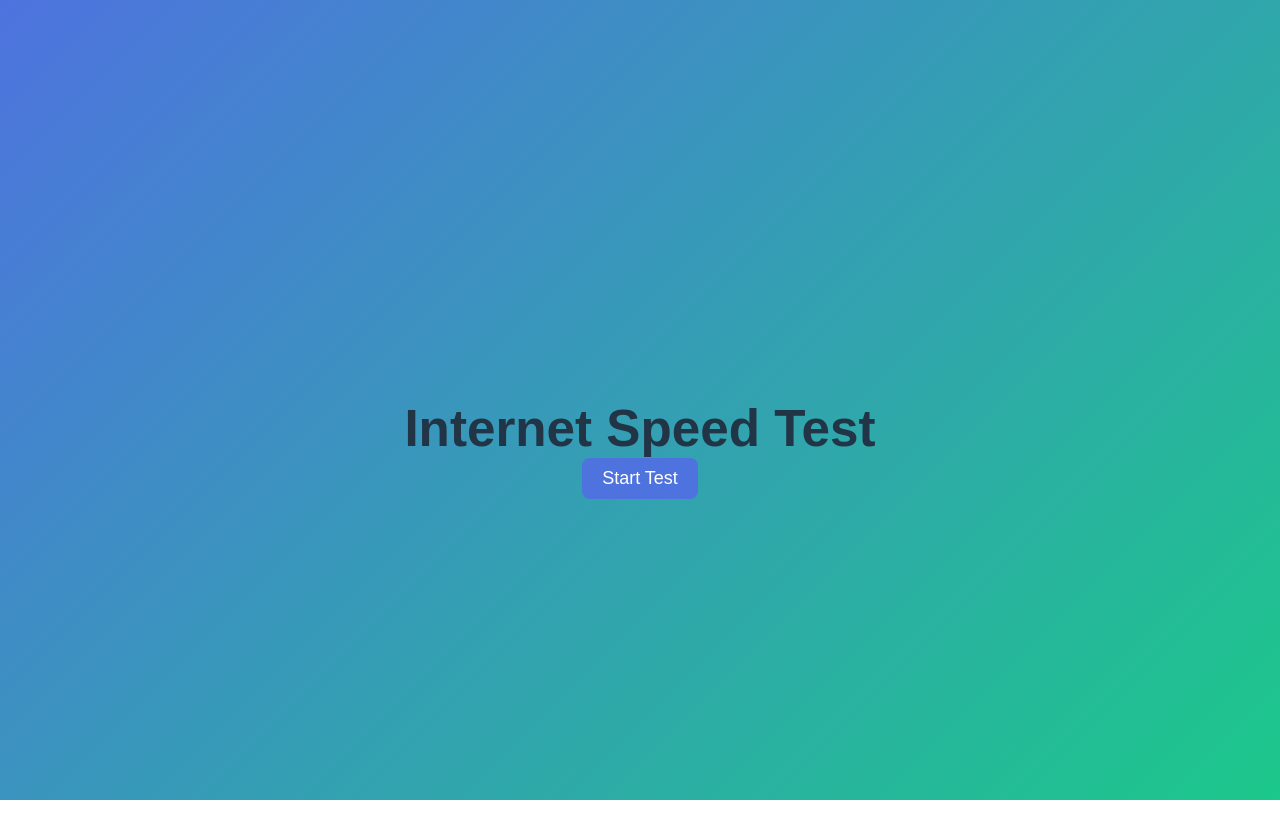
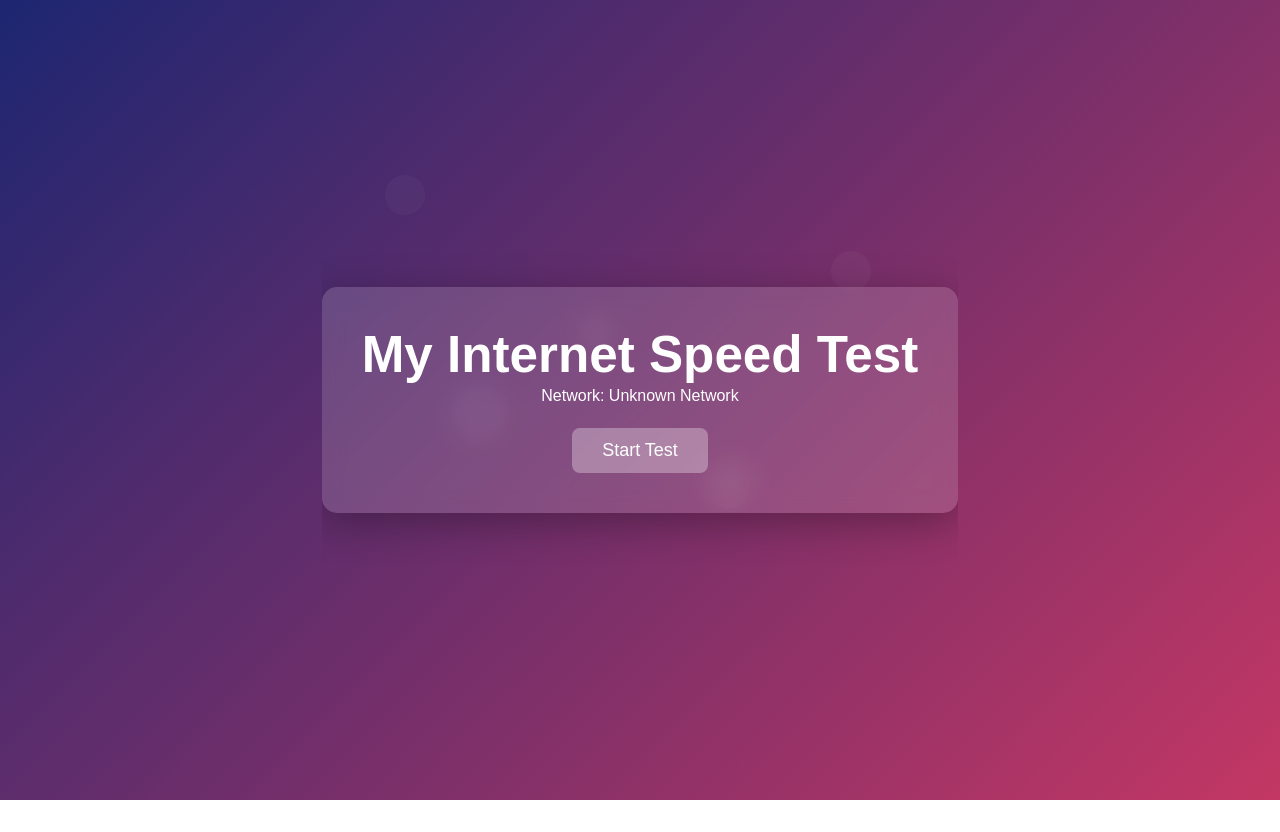
Before and after one commit to arundind/internet-speder-react, a React (Vite) app: page / in a window 1280 px wide. Before the commit the page ends 800 px from the top, so only its background shows below. Built offline with nearby package versions, Linux system fonts and the light colour scheme; no server answers.

Commit message:
Arun Dinda

```diff
--- a/src/App.css
+++ b/src/App.css
@@ -4,96 +4,3 @@
   padding: 2rem;
   text-align: center;
 }
-
-/* Reset */
-* {
-  margin: 0;
-  padding: 0;
-  box-sizing: border-box;
-}
-
-/* Background */
-body {
-  font-family: 'Segoe UI', Tahoma, Geneva, Verdana, sans-serif;
-  background: linear-gradient(135deg, #4e73df, #1cc88a);
-  height: 100vh;
-  display: flex;
-  justify-content: center;
-  align-items: center;
-}
-
-/* Main Container */
-.container {
-  background: white;
-  padding: 40px;
-  border-radius: 15px;
-  width: 350px;
-  text-align: center;
-  box-shadow: 0 15px 35px rgba(0, 0, 0, 0.2);
-  animation: fadeIn 0.8s ease-in-out;
-}
-
-/* Title */
-.container h1 {
-  margin-bottom: 25px;
-  color: #333;
-}
-
-/* Button */
-button {
-  background: #4e73df;
-  color: white;
-  border: none;
-  padding: 12px 25px;
-  font-size: 16px;
-  border-radius: 8px;
-  cursor: pointer;
-  transition: 0.3s ease;
-}
-
-button:hover {
-  background: #2e59d9;
-  transform: scale(1.05);
-}
-
-button:disabled {
-  background: #999;
-  cursor: not-allowed;
-}
-
-/* Result Box */
-.result {
-  margin-top: 30px;
-  padding: 20px;
-  border-radius: 10px;
-  background: #f8f9fc;
-  animation: popUp 0.5s ease-in-out;
-}
-
-.result h2 {
-  color: #1cc88a;
-  font-size: 28px;
-}
-
-/* Animations */
-@keyframes fadeIn {
-  from {
-    opacity: 0;
-    transform: translateY(-15px);
-  }
-  to {
-    opacity: 1;
-    transform: translateY(0);
-  }
-}
-
-@keyframes popUp {
-  from {
-    transform: scale(0.8);
-    opacity: 0;
-  }
-  to {
-    transform: scale(1);
-    opacity: 1;
-  }
-}
--- a/src/component/InternetSpeedTest.jsx
+++ b/src/component/InternetSpeedTest.jsx
@@ -1,8 +1,22 @@
-import React, { useState } from "react";
+import React, { useState, useEffect } from "react";
+import "./style.css";
 
 export default function InternetSpeedTest() {
   const [speed, setSpeed] = useState(null);
   const [loading, setLoading] = useState(false);
+  const [isp, setIsp] = useState("");
+
+  // Detect Internet Provider
+  useEffect(() => {
+    fetch("https://ipapi.co/json/")
+      .then((res) => res.json())
+      .then((data) => {
+        setIsp(data.org);
+      })
+      .catch(() => {
+        setIsp("Unknown Network");
+      });
+  }, []);
 
   const startTest = () => {
     setLoading(true);
@@ -11,7 +25,7 @@ export default function InternetSpeedTest() {
     const imageAddr =
       "https://upload.wikimedia.org/wikipedia/commons/3/3f/Fronalpstock_big.jpg";
 
-    const downloadSize = 14679474; // bytes
+    const downloadSize = 14679474;
 
     const startTime = new Date().getTime();
 
@@ -19,6 +33,7 @@ export default function InternetSpeedTest() {
     img.src = imageAddr + "?cache=" + startTime;
 
     img.onload = function () {
+      setTimeout(() => {
         const endTime = new Date().getTime();
         const duration = (endTime - startTime) / 1000;
 
@@ -33,6 +48,7 @@ export default function InternetSpeedTest() {
         });
 
         setLoading(false);
+      }, 10000);
     };
 
     img.onerror = function () {
@@ -42,41 +58,37 @@ export default function InternetSpeedTest() {
   };
 
   return (
-    <div style={styles.container}>
-      <h1>Internet Speed Test</h1>
+    <div className="container">
 
-      <button onClick={startTest} disabled={loading} style={styles.button}>
-        {loading ? "Testing..." : "Start Test"}
+      <div className="bubbles">
+        <span></span>
+        <span></span>
+        <span></span>
+        <span></span>
+        <span></span>
+      </div>
+
+      <div className="card">
+        <h1>My Internet Speed Test</h1>
+
+        {/* Internet Provider Name */}
+        <p>Network: {isp}</p>
+
+        <button onClick={startTest} disabled={loading}>
+          {loading ? "Testing... (10s)" : "Start Test"}
         </button>
 
         {speed && typeof speed === "object" && (
-        <div style={styles.result}>
+          <div className="result">
             <p>Speed: {speed.kb} KB/s</p>
             <p>Speed: {speed.mb} MB/s</p>
           </div>
         )}
 
         {speed && typeof speed === "string" && (
-        <div style={styles.result}>{speed}</div>
+          <div className="result">{speed}</div>
         )}
+      </div>
     </div>
   );
 }
-
-const styles = {
-  container: {
-    textAlign: "center",
-    marginTop: "100px",
-    fontFamily: "Arial",
-  },
-  button: {
-    padding: "10px 20px",
-    fontSize: "18px",
-    cursor: "pointer",
-  },
-  result: {
-    marginTop: "20px",
-    fontSize: "20px",
-    fontWeight: "bold",
-  },
-};
--- /dev/null
+++ b/src/component/style.css
@@ -0,0 +1,101 @@
+*{
+margin:0;
+padding:0;
+box-sizing:border-box;
+font-family:Arial;
+}
+
+body{
+height:100vh;
+background:linear-gradient(135deg,#1d2671,#c33764);
+}
+
+/* Full container */
+
+.container{
+height:100vh;
+display:flex;
+justify-content:center;
+align-items:center;
+position:relative;
+overflow:hidden;
+}
+
+/* Glass transparent card */
+
+.card{
+background:rgba(255,255,255,0.15);
+backdrop-filter:blur(10px);
+padding:40px;
+border-radius:15px;
+text-align:center;
+color:white;
+box-shadow:0 10px 40px rgba(0,0,0,0.3);
+z-index:2;
+}
+
+/* Button */
+
+button{
+margin-top:20px;
+padding:12px 30px;
+font-size:18px;
+border:none;
+border-radius:8px;
+background:rgba(255,255,255,0.3);
+color:white;
+cursor:pointer;
+transition:0.3s;
+}
+
+button:hover{
+background:rgba(255,255,255,0.6);
+color:black;
+}
+
+/* Result */
+
+.result{
+margin-top:20px;
+font-size:22px;
+font-weight:bold;
+}
+
+/* Bubble animation */
+
+.bubbles{
+position:absolute;
+width:100%;
+height:100%;
+top:0;
+left:0;
+overflow:hidden;
+}
+
+.bubbles span{
+position:absolute;
+bottom:-100px;
+width:40px;
+height:40px;
+background:rgba(255,255,255,0.2);
+border-radius:50%;
+animation:bubble 15s linear infinite;
+}
+
+.bubbles span:nth-child(1){left:10%;animation-duration:8s;}
+.bubbles span:nth-child(2){left:20%;animation-duration:12s;width:60px;height:60px;}
+.bubbles span:nth-child(3){left:40%;animation-duration:10s;}
+.bubbles span:nth-child(4){left:60%;animation-duration:14s;width:50px;height:50px;}
+.bubbles span:nth-child(5){left:80%;animation-duration:9s;}
+.bubbles span:nth-child(6){left:90%;animation-duration:11s;}
+
+@keyframes bubble{
+0%{
+transform:translateY(0);
+opacity:0.5;
+}
+100%{
+transform:translateY(-1000px);
+opacity:0;
+}
+}
```
Also changed, not shown: src/component/SpeedTest.jsx (+96 -40 lines). Lines whose indentation alone changed are shown as unchanged.
